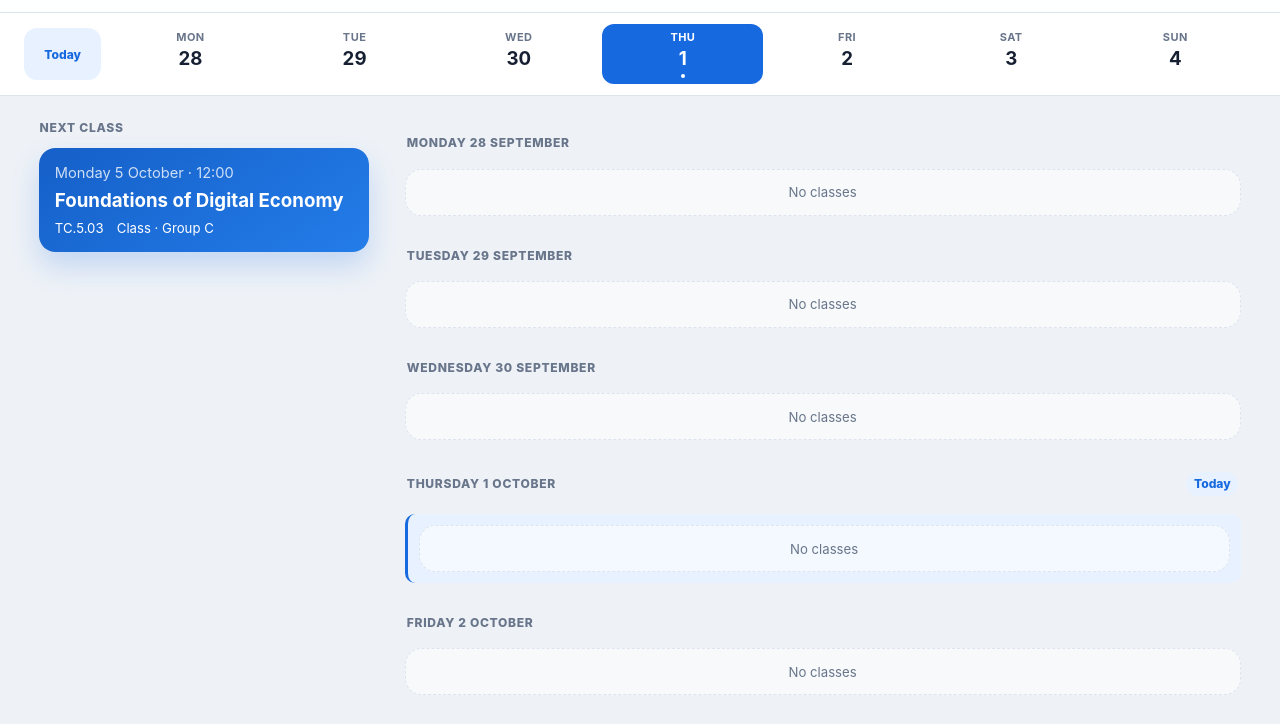
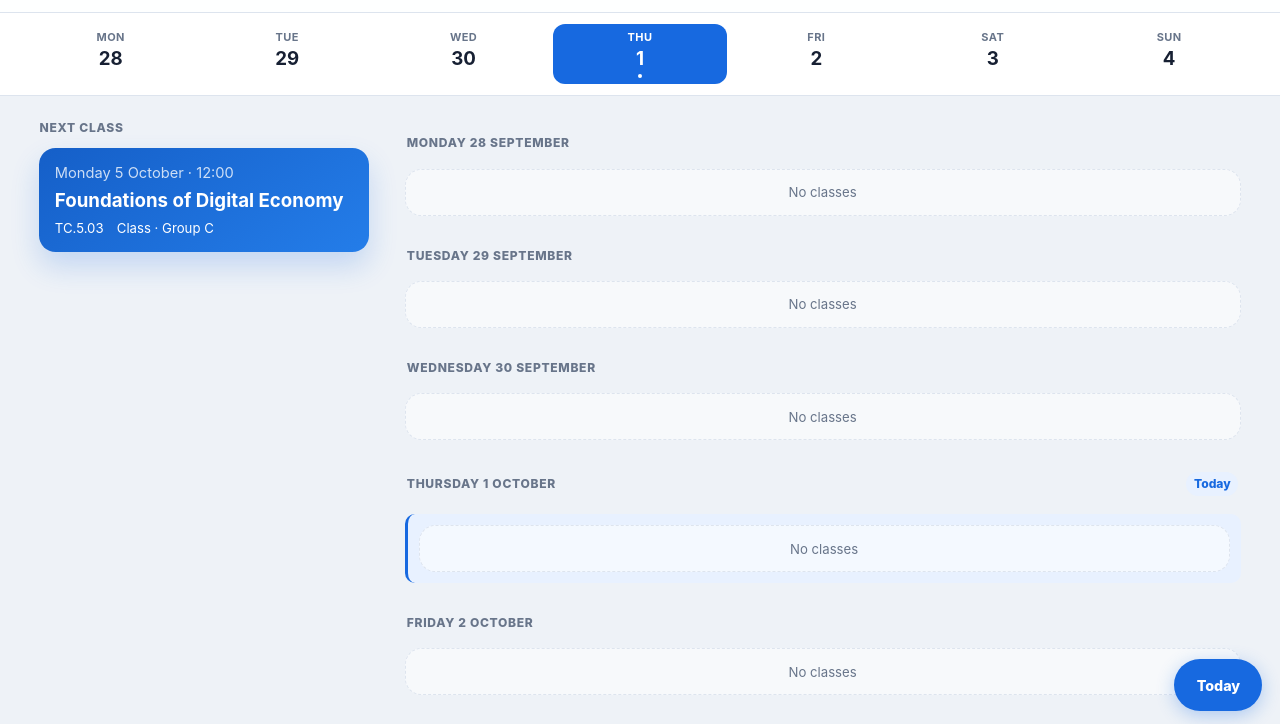
Before and after one commit to ugoldm/wu_schedule, a plain HTML site: page docs/index.html in a window 1280 px wide. Shown: the part 71-795 px from the top of the page. Drawn offline with Linux system fonts and the light colour scheme.

Commit message:
Move today button to bottom right

```diff
--- a/docs/index.html
+++ b/docs/index.html
@@ -110,7 +110,7 @@
       top: var(--header-height);
       z-index: 20;
       display: grid;
-      grid-template-columns: auto minmax(0, 1fr);
+      grid-template-columns: minmax(0, 1fr);
       gap: 8px;
       align-items: center;
       padding: 9px 10px;
@@ -118,7 +118,26 @@
       background: color-mix(in srgb, var(--surface) 96%, transparent);
       backdrop-filter: blur(18px);
     }
-    .today-button { min-width: 42px; height: 48px; display: grid; place-items: center; padding: 0 8px; border: 0; border-radius: 12px; color: var(--primary); background: var(--primary-soft); font-size: 11px; font-weight: 760; cursor: pointer; }
+    .today-button {
+      position: fixed;
+      right: calc(16px + env(safe-area-inset-right));
+      bottom: calc(var(--bottom-nav-height) + env(safe-area-inset-bottom) + 16px);
+      z-index: 25;
+      min-width: 80px;
+      height: 48px;
+      display: grid;
+      place-items: center;
+      padding: 0 18px;
+      border: 0;
+      border-radius: 999px;
+      color: #fff;
+      background: #1769e0;
+      box-shadow: 0 4px 16px rgba(23, 105, 224, .3);
+      font-size: 13px;
+      font-weight: 760;
+      cursor: pointer;
+    }
+    .today-button:hover { background: #1058bf; }
     .week-strip { display: grid; grid-auto-flow: column; grid-auto-columns: calc((100% - 18px) / 7); gap: 3px; min-width: 0; overflow-x: auto; overscroll-behavior-x: contain; scroll-snap-type: x mandatory; scrollbar-width: none; }
     .week-strip::-webkit-scrollbar { display: none; }
     .date-button { min-width: 0; min-height: 48px; display: grid; place-items: center; gap: 1px; padding: 4px 1px; border: 0; border-radius: 11px; color: var(--muted); background: transparent; cursor: pointer; }
@@ -140,7 +159,7 @@
     .next-card strong { font-size: 17px; line-height: 1.25; }
     .next-card-meta { display: flex; flex-wrap: wrap; gap: 5px 12px; font-size: 12px; }
 
-    .agenda-feed { min-width: 0; padding: 4px 12px 40px; }
+    .agenda-feed { min-width: 0; padding: 4px 12px 100px; }
     .agenda-day { scroll-margin-top: calc(var(--header-height) + 78px); padding: 0 0 15px; }
     .day-heading {
       position: sticky;
@@ -326,13 +345,12 @@
       .app-main { padding-bottom: 30px; }
       .view { min-height: calc(100dvh - var(--header-height)); }
       .week-bar { top: var(--header-height); padding: 10px 22px; }
-      .today-button { min-width: 70px; }
       .date-button { min-height: 54px; }
       .date-button span { font-size: 10px; }
       .date-button strong { font-size: 17px; }
       .agenda-layout { grid-template-columns: minmax(230px, 290px) minmax(0, 720px); justify-content: center; gap: 24px; padding: 22px; }
       .agenda-summary { position: sticky; top: calc(var(--header-height) + 86px); align-content: start; align-self: start; padding: 0; border: 0; background: transparent; }
-      .agenda-feed { padding: 0 0 60px; }
+      .agenda-feed { padding: 0 0 100px; }
       .agenda-day { scroll-margin-top: calc(var(--header-height) + 96px); }
       .day-heading { top: calc(var(--header-height) + 76px); margin-inline: 0; padding-inline: 2px; }
       .event-card { grid-template-columns: 68px 5px minmax(0, 1fr) auto; padding: 15px 15px 15px 12px; }
@@ -387,7 +405,6 @@
 
     <section class="view" id="agenda-view" data-view="agenda" hidden>
       <div class="week-bar">
-        <button class="today-button" id="today-button" type="button">Today</button>
         <div class="week-strip" id="week-strip" aria-label="Current week"></div>
       </div>
       <div class="agenda-layout">
@@ -397,6 +414,7 @@
         </aside>
         <div class="agenda-feed" id="agenda-feed"></div>
       </div>
+      <button class="today-button" id="today-button" type="button" aria-label="Go to today">Today</button>
     </section>
 
     <section class="view section-page" id="planner-view" data-view="planner" hidden>
--- a/docs/sw.js
+++ b/docs/sw.js
@@ -1,5 +1,5 @@
 const CACHE_PREFIX = 'wu-operational-schedule-';
-const CACHE_NAME = `${CACHE_PREFIX}v13`;
+const CACHE_NAME = `${CACHE_PREFIX}v14`;
 const PRECACHE = [
   './index.html',
   './manifest.webmanifest',
```
